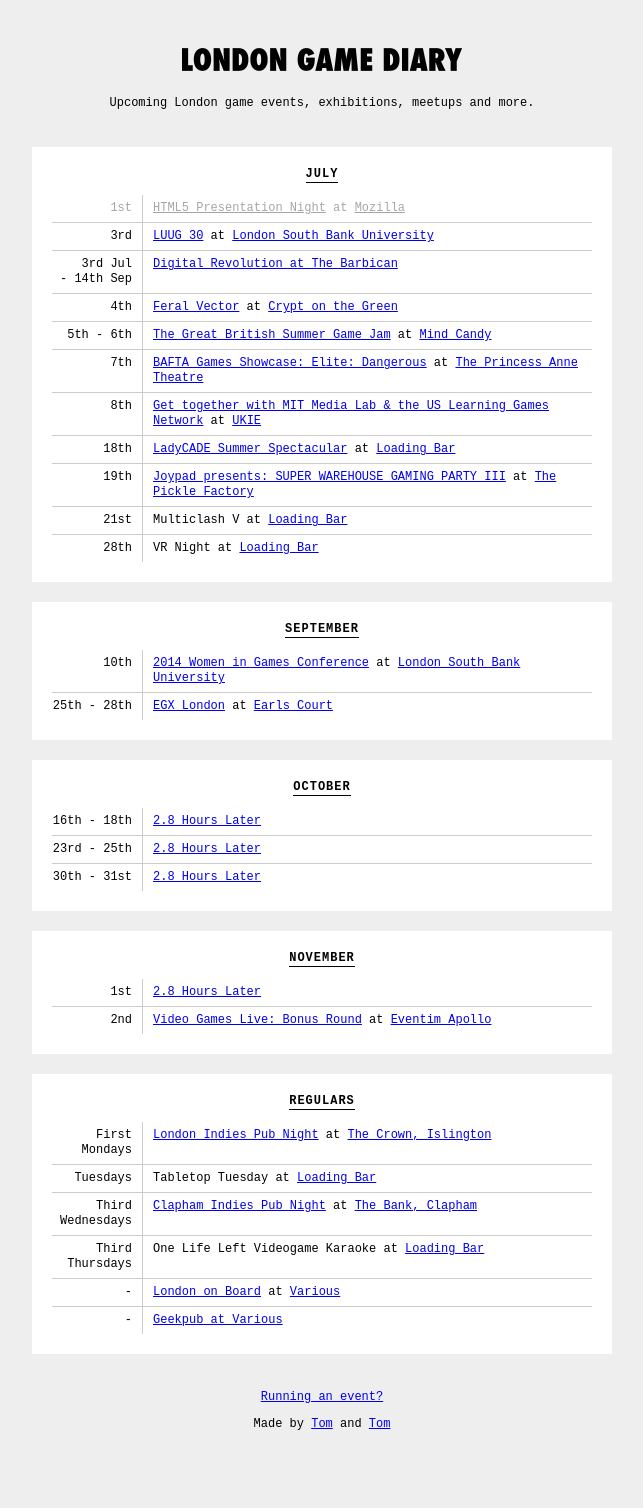
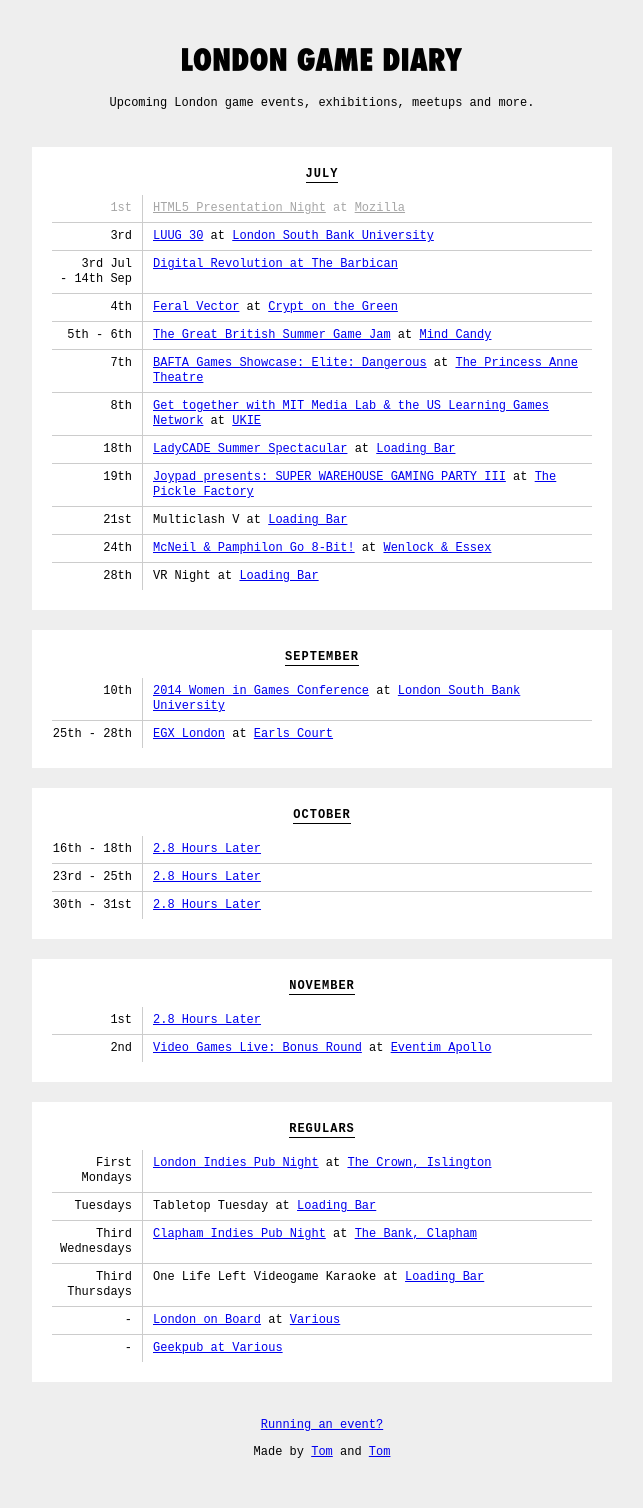
Before and after one commit to thomasmarshall/londongamediary.com, a Jekyll site: the page built from index.html, in a window 1280 px wide. Shown: the whole page, without its empty margins (318-961 px from the left). Built offline with Jekyll 4.4.1, drawn with Linux system fonts in a browser that asks for light colours; nearby versions of some CDN libraries; before the commit the page ends 1480 px from its top, so only the background shows below that.

Commit message:
Update events.yml

```diff
--- a/_data/events.yml
+++ b/_data/events.yml
@@ -49,6 +49,11 @@
 - title: "Multiclash V"
   location: "[Loading Bar](http://twitter.com/drinkrelaxplay)"
   date: 2014-07-21
+
+- title: "McNeil & Pamphilon Go 8-Bit!"
+  link: "http://www.go8bit.com/"
+  location: "[Wenlock & Essex](http://www.wenlockandessex.com/)"
+  date: 2014-07-24
 
 - title: "VR Night"
   location: "[Loading Bar](http://twitter.com/drinkrelaxplay)"
```
